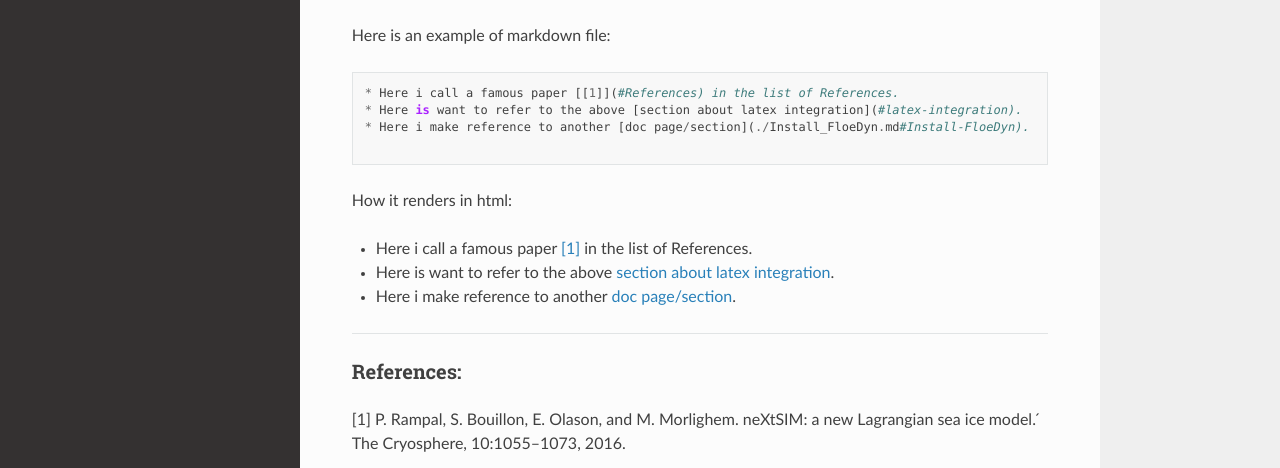
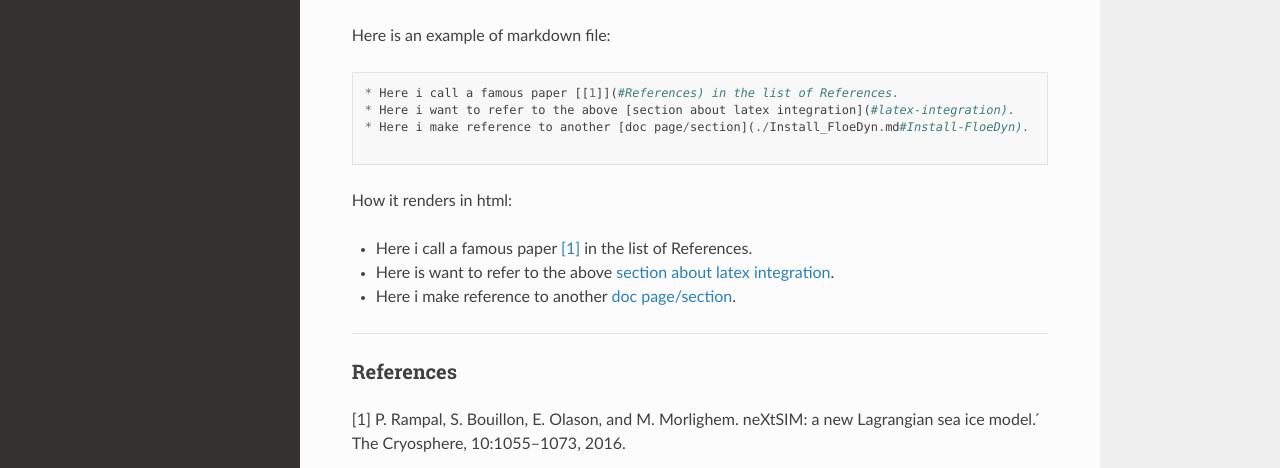
Before and after one commit to FloeDynHub/FloeDyn-documentation, a Sphinx documentation site: the page built from source/1-section1.md, in a window 1280 px wide and 1151 px high. Shown: the part 506-974 px from the top of the window. Built offline with Sphinx 7.4.7 and the Read the Docs theme 2.0.0, drawn with Linux system fonts in a browser that asks for light colours.

````diff
--- a/source/1-section1.md
+++ b/source/1-section1.md
@@ -21,7 +21,7 @@ Here is an example of markdown file:
 
 ```
 * Here i call a famous paper [[1]](#References) in the list of References.
-* Here is want to refer to the above [section about latex integration](#latex-integration).
+* Here i want to refer to the above [section about latex integration](#latex-integration).
 * Here i make reference to another [doc page/section](./Install_FloeDyn.md#Install-FloeDyn).
 
 ```
@@ -30,9 +30,9 @@ How it renders in html:
 
 * Here i call a famous paper [[1]](#References) in the list of References.
 * Here is want to refer to the above [section about latex integration](#latex-integration).
-* Here i make reference to another [doc page/section](./Install_FloeDyn.md#Install-FloeDyn).
+* Here i make reference to another [doc page/section](Install_FloeDyn.md#Install-FloeDyn).
 
 ---
-### References:
+### References
 
 [1] P. Rampal, S. Bouillon, E. Olason, and M. Morlighem. neXtSIM: a new Lagrangian sea ice model.  ́ The Cryosphere, 10:1055–1073, 2016.
````
